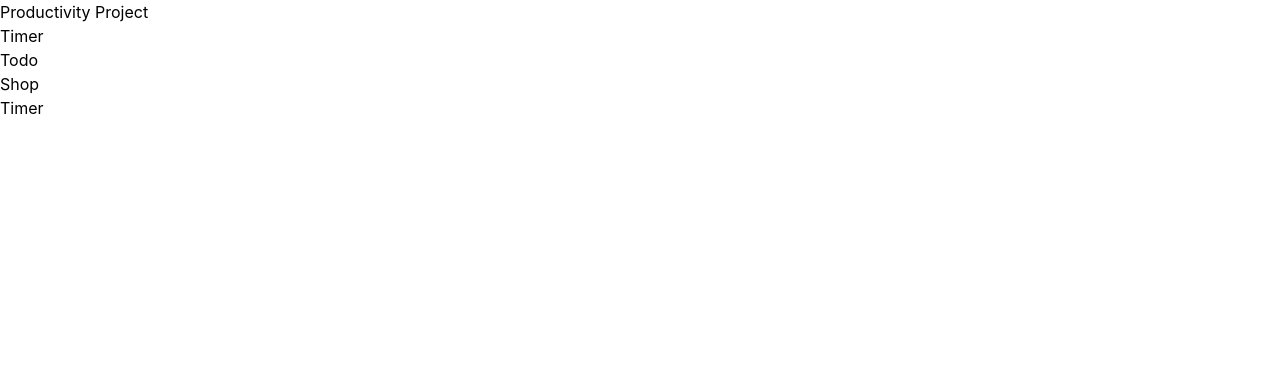
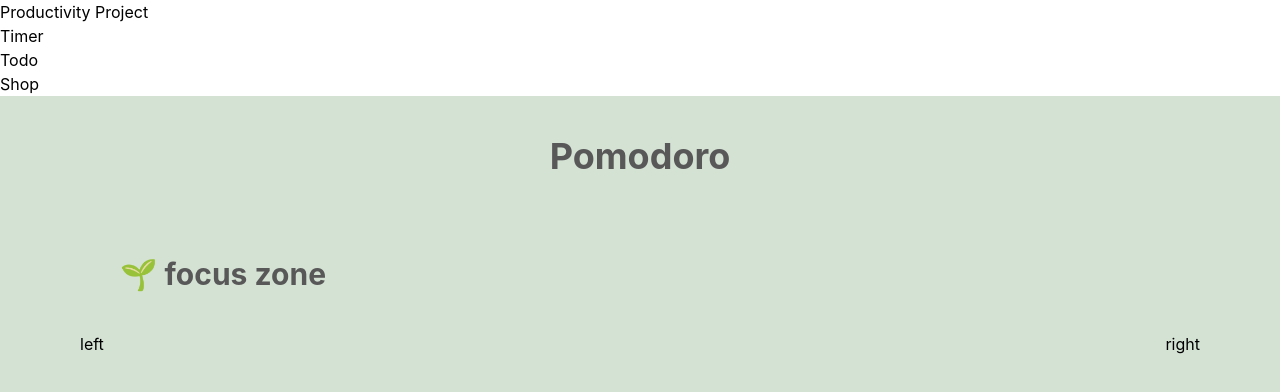
Before and after one commit to Celeste04/Productivity-Project, a React (Create React App) app in the folder client/: page /timer in a window 1280 px wide. Shown: the top 392 px of the page. Built offline with nearby package versions, Linux system fonts and the light colour scheme.

Commit message:
Work on pomodoro page

```diff
--- a/client/package.json
+++ b/client/package.json
@@ -35,5 +35,8 @@
       "last 1 firefox version",
       "last 1 safari version"
     ]
+  },
+  "devDependencies": {
+    "@babel/plugin-proposal-private-property-in-object": "^7.21.11"
   }
 }
--- a/client/src/pages/Timer.js
+++ b/client/src/pages/Timer.js
@@ -1,5 +1,16 @@
 export default function Timer () {
     return (
-        <h1> Timer</h1>
+        <div class="bg-green h-screen w-screen">
+            <h1 class="text-4xl font-bold text-center text-grey p-10">Pomodoro</h1>
+            <div class="text-3xl font-bold text-grey ml-20 p-10">🌱 focus zone</div>
+            <div class="relative p-100">
+                <div class="absolute left-20">
+                    left
+                </div>
+                <div class="absolute right-20">
+                    right
+                </div>
+            </div>
+        </div>
     );
 };
```
Also changed, not shown: 1 other file (tests, documents, lock files or other folders).
